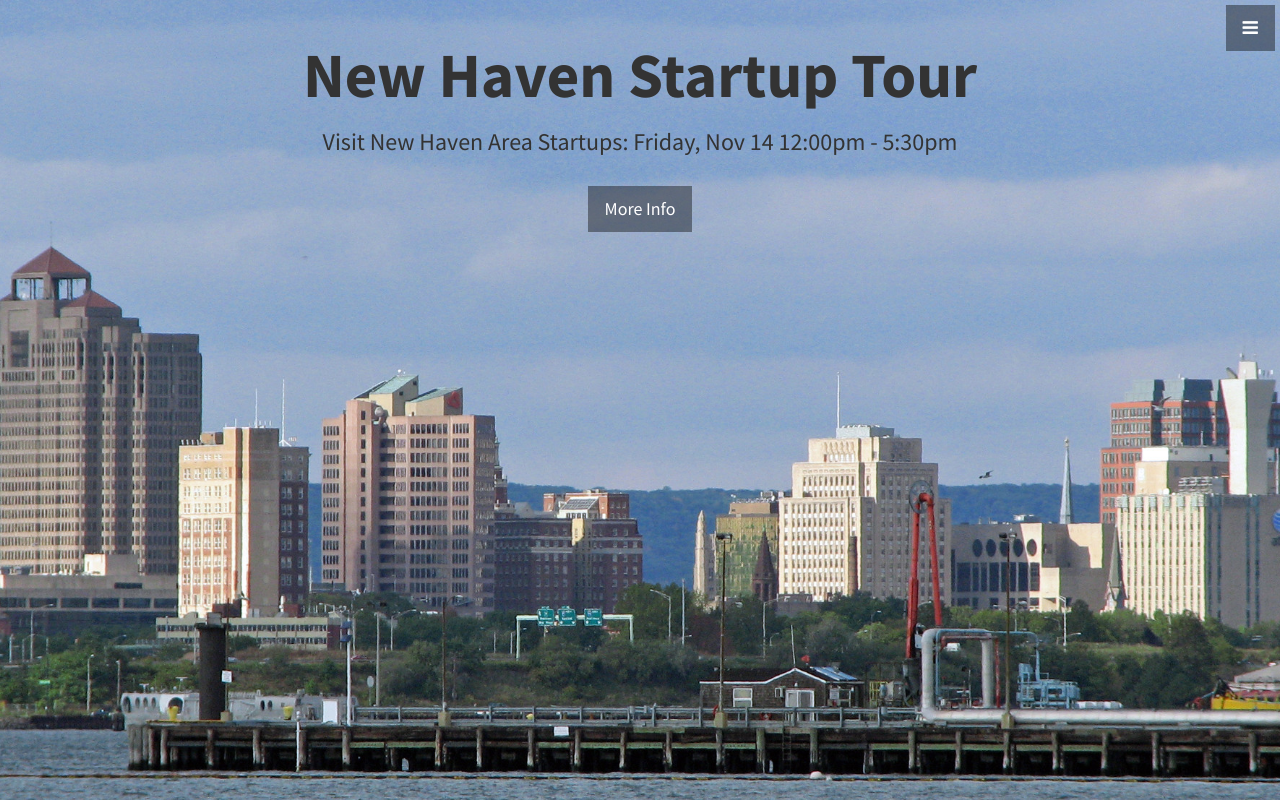
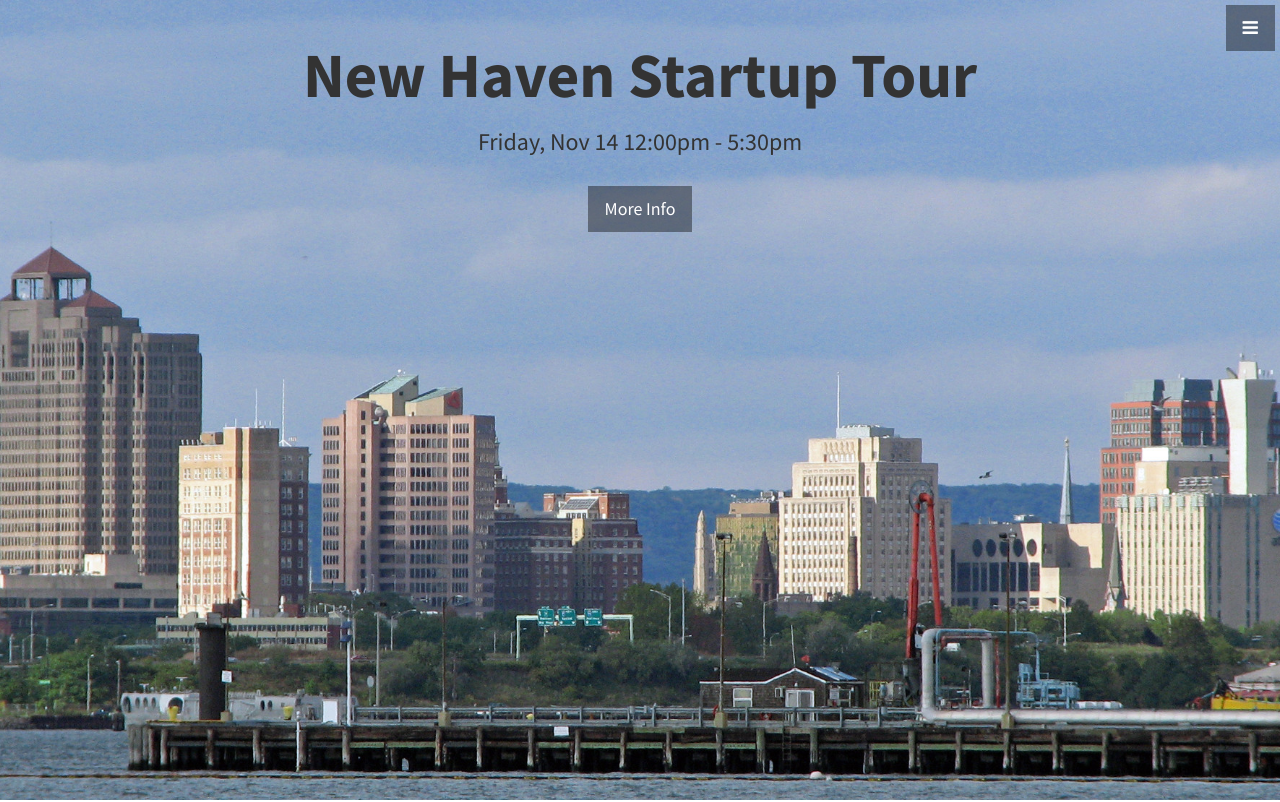
Before and after one commit to Metrink/new-haven-startup-tour-site, a plain HTML site: page index.html in a window 1280 px wide. Shown: the top 802 px of the page. Drawn offline with nearby package versions, Linux system fonts and the light colour scheme.

Commit message:
Removed extra text in the sub heading

```diff
--- a/index.html
+++ b/index.html
@@ -53,7 +53,7 @@
     <header id="top" class="header">
         <div class="text-vertical-center">
             <h1>New Haven Startup Tour</h1>
-            <h3>Visit New Haven Area Startups: Friday, Nov 14 12:00pm - 5:30pm</h3>
+            <h3>Friday, Nov 14 12:00pm - 5:30pm</h3>
             <br>
             <a href="#about" class="btn btn-dark btn-lg">More Info</a>
         </div>
```
